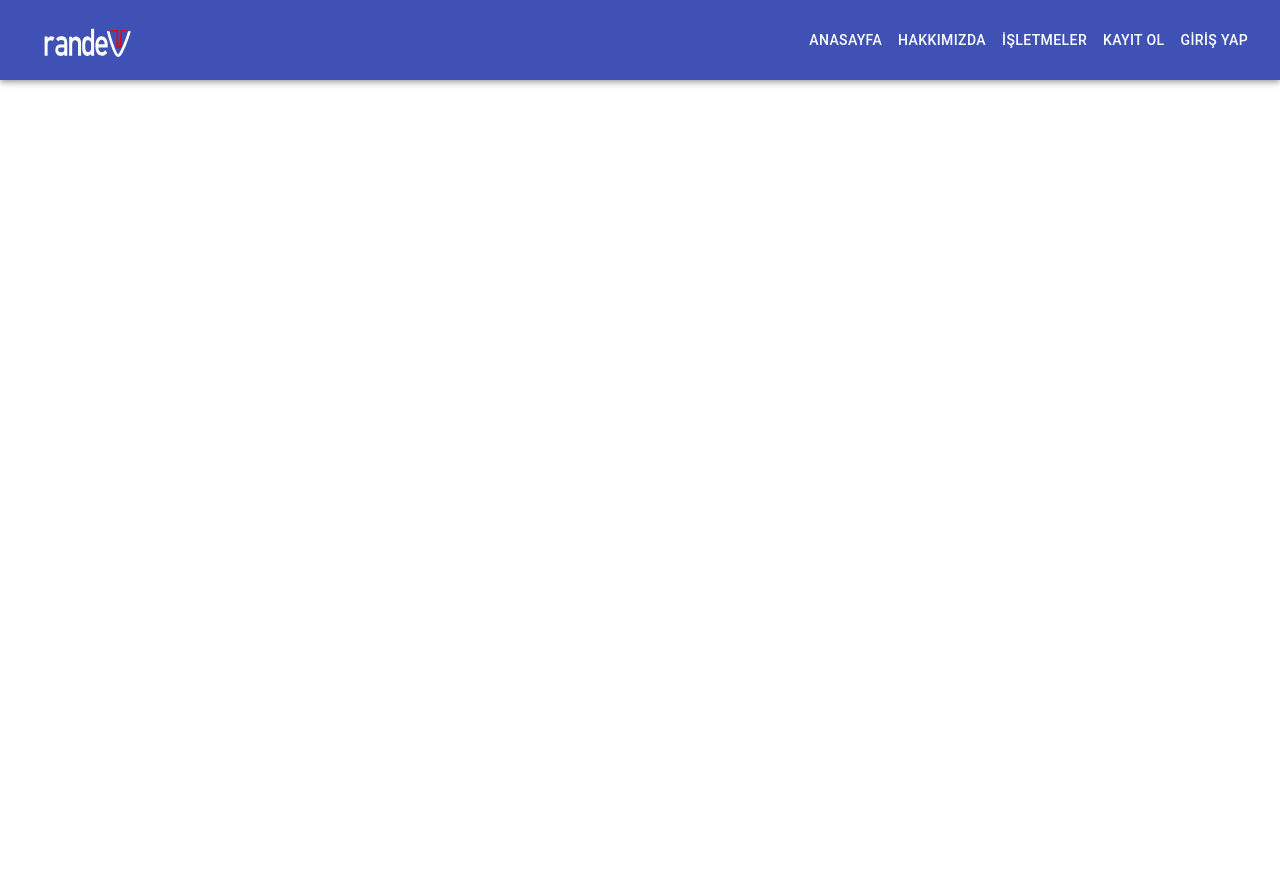
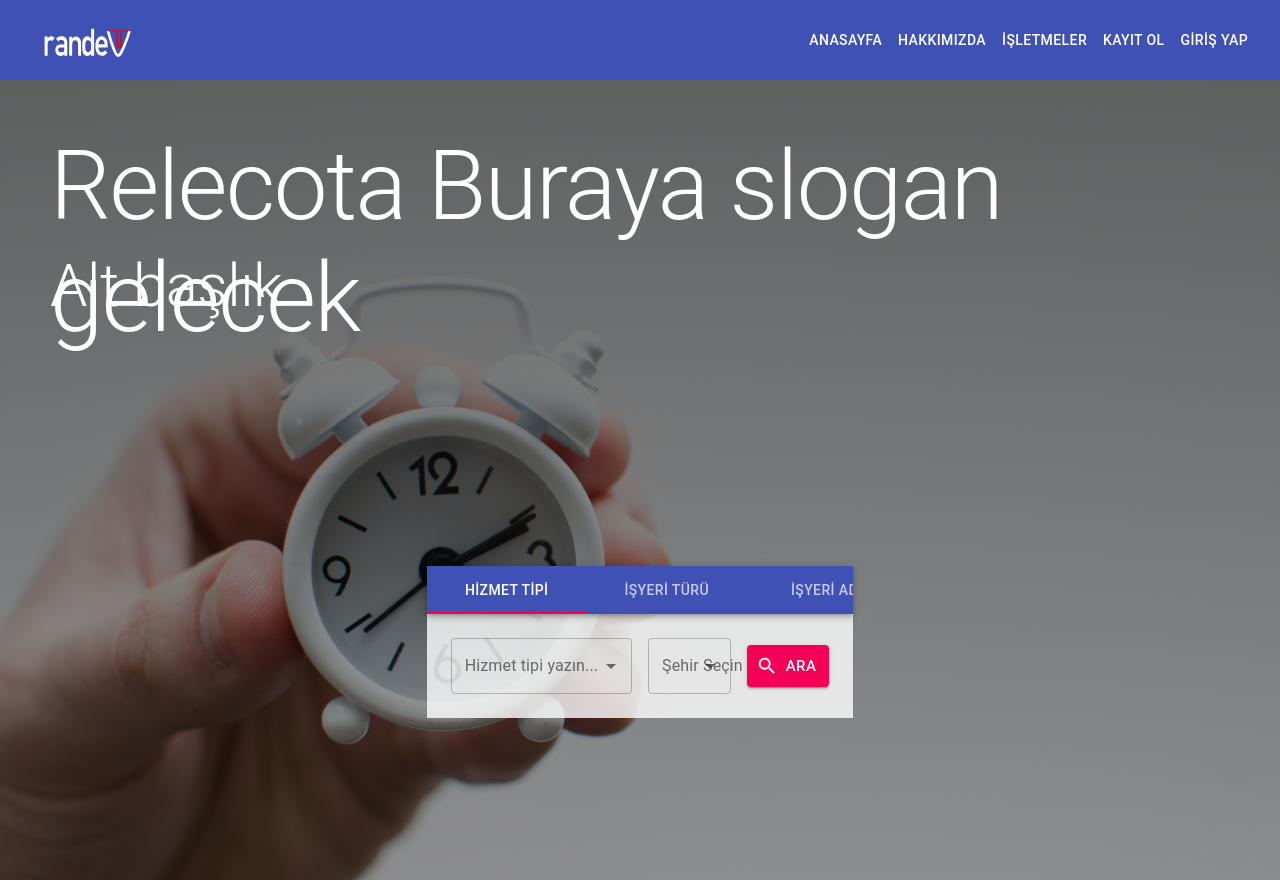
Before and after one commit to serbestemre/randeu-webApp, a React app: page / in a window 1280 px wide. Before the commit the page ends 800 px from the top, so only its background shows below. Built offline with nearby package versions, Linux system fonts and the light colour scheme.

Commit message:
header and tabBar are implemented

```diff
--- a/package.json
+++ b/package.json
@@ -4,6 +4,8 @@
   "private": true,
   "dependencies": {
     "@material-ui/core": "^4.9.13",
+    "@material-ui/icons": "^4.9.1",
+    "@material-ui/lab": "^4.0.0-alpha.52",
     "@material-ui/styles": "^4.9.13",
     "autoprefixer": "7.1.2",
     "babel-core": "6.25.0",
--- a/src/App.js
+++ b/src/App.js
@@ -1,11 +1,13 @@
 import React from 'react';
+import { Grid } from "@material-ui/core";
 import NavBar from './components/Navigation/NavBar/NavBar';
-
+import Header from './containers/Header/Header';
 const App = () =>  {
     return (
-      <div>
+      <Grid container direction="column">
         <NavBar/>
-      </div>
+        <Header/>
+      </Grid>
     );
 };
 
--- a/src/components/Navigation/NavBar/NavBar.js
+++ b/src/components/Navigation/NavBar/NavBar.js
@@ -1,6 +1,7 @@
 import React from 'react';
 import { AppBar, Toolbar, Typography} from '@material-ui/core';
 import {makeStyles} from '@material-ui/styles';
+import {Grid} from '@material-ui/core';
 import Logo from '../../../assets/images/logo.svg';
 import { CardMedia } from '@material-ui/core';
 import Link from '../Link/Link';
@@ -26,7 +27,9 @@ const links = [
 
 const Header = () => {
   const classes = useStyles();
-  return <AppBar position="static">
+  return (
+    <Grid item>
+      <AppBar position="static">
         <Toolbar>
           <Typography component={"span"} className={classes.typographyStyles}>
             <CardMedia
@@ -46,6 +49,8 @@ const Header = () => {
 
         </Toolbar>
       </AppBar>
+    </Grid>
+  )
 };
 
 export default Header;
--- /dev/null
+++ b/src/components/TabBar/TabBar.js
@@ -0,0 +1,124 @@
+import React, {useState} from "react";
+import PropTypes from "prop-types";
+import { makeStyles } from "@material-ui/core/styles";
+import AppBar from "@material-ui/core/AppBar";
+import Tabs from "@material-ui/core/Tabs";
+import Tab from "@material-ui/core/Tab";
+import {Grid} from "@material-ui/core";
+import Typography from "@material-ui/core/Typography";
+import Box from "@material-ui/core/Box";
+import { fade } from "@material-ui/core/styles/colorManipulator";
+import TabForm from './TabForm/TabFrom';
+
+function TabPanel(props) {
+  const { children, value, index, ...other } = props;
+
+  return (
+    <div
+      role="tabpanel"
+      hidden={value !== index}
+      id={`simple-tabpanel-${index}`}
+      aria-labelledby={`simple-tab-${index}`}
+      {...other}
+    >
+      {value === index && (
+        <Box p={3} style={{backgroundColor:"transparent"}}>
+          <Typography  component={"span"}>{children}</Typography>
+        </Box>
+      )}
+    </div>
+  );
+}
+
+TabPanel.propTypes = {
+  children: PropTypes.node,
+  index: PropTypes.any.isRequired,
+  value: PropTypes.any.isRequired,
+};
+
+const useStyles = makeStyles((theme) => ({
+  root: {
+    flexGrow: 1,
+    backgroundColor: fade(theme.palette.background.paper, 0.8),
+  },
+}));
+
+export default function SimpleTabs() {
+
+  const businessNames = [
+    { title: "Altın Makas Erkek Kuaförü"},
+    { title: "Byce Erkek Kuaförü"},
+    { title: "Can Met Diş Polikliniği"},
+    { title: "Elit Halısaha"},
+    { title: "Homeros Vadisi Paintball"},
+  ];
+
+  const serviceList = [
+    { title: "Saç Kesim"},
+    { title: "Göz Muayenesi"},
+    { title: "Paintball"}
+  ];
+
+  const businessTypeList = [
+    { title: "Erkek Kuaförü"},
+    { title: "Güzellik Merkezi"},
+    { title: "Göz Doktoru"},
+    { title: "Diş Doktoru"},
+    { title: "Halısaha"},
+    { title: "Paintball"},
+  ];
+
+  const classes = useStyles();
+  const [value, setValue] = useState(0);
+  const [list, setList] = useState(serviceList);
+
+  const handleChange = (event, newValue) => {
+    console.log("new value=> ", newValue);
+    switch (newValue){
+      case 0:
+        setList(serviceList);
+        break;
+      case 1:
+        setList(businessTypeList);
+        break;
+      case 2:
+        setList(businessNames);
+        break;
+      default:
+        setList(serviceList);
+    }
+    setValue(newValue);
+  };
+
+  return (
+    <Grid container xl={12} justify="center" alignItems={"center"}>
+      <Grid item sm={8} xl={10}>
+        <div className={classes.root}>
+          <AppBar position="static">
+            <Tabs
+              value={value}
+              onChange={handleChange}
+              aria-label="simple tabs example"
+            >
+              <Tab label="HİZMET TİPİ" id={"tab1"} aria-controls="aria-tab1"    />
+              <Tab label="İŞYERİ TÜRÜ" id={"tab2"} aria-controls="aria-tab2"   />
+              <Tab label="İŞYERİ ADI" id={"tab3"} aria-controls="aria-tab3" />
+            </Tabs>
+          </AppBar>
+
+          <TabPanel value={value} index={0}>
+            <TabForm list={list} textFieldPlaceholder={"Hizmet tipi yazın..."}/>
+          </TabPanel>
+
+          <TabPanel value={value} index={1}>
+            <TabForm list={list} textFieldPlaceholder={"İşyeri tipi yazın..."}/>
+          </TabPanel>
+          <TabPanel value={value} index={2}>
+            <TabForm list={list} textFieldPlaceholder={"İşyeri adını yazın..."}/>
+          </TabPanel>
+        </div>
+      </Grid>
+    </Grid>
+
+  );
+}
--- /dev/null
+++ b/src/components/TabBar/TabForm/TabFrom.js
@@ -0,0 +1,79 @@
+import React from 'react';
+import {Grid} from "@material-ui/core";
+import Autocomplete from "@material-ui/lab/Autocomplete";
+import TextField from "@material-ui/core/TextField";
+import Button from "@material-ui/core/Button";
+import SearchIcon from "@material-ui/icons/Search";
+import {makeStyles} from "@material-ui/core/styles";
+import {fade} from "@material-ui/core/styles/colorManipulator";
+
+
+
+const TabForm = (props) => {
+  const cities = [
+    { title: "İzmir" },
+    { title: "İstanbul" },
+    { title: "Ankara" },
+  ];
+  const useStyles = makeStyles((theme) => ({
+    root: {
+      flexGrow: 1,
+      backgroundColor: "transparent",
+    },
+  }));
+
+  const classes = useStyles();
+  const {list, textFieldPlaceholder} = props;
+  return (
+    <form className={classes.root} noValidate autoComplete="off">
+      <Grid container item spacing={2}>
+        <Grid item xs={2} sm={6}>
+          <Autocomplete
+            id="combo-box-demo"
+            options={list}
+            getOptionLabel={(option) => option.title}
+            renderInput={(params) => (
+              <TextField
+                {...params}
+                label={textFieldPlaceholder}
+                variant="outlined"
+              />
+            )}
+          />
+        </Grid>
+
+        <Grid item xs={8} sm={3}>
+          <Autocomplete
+            className={classes.root}
+            id="combo-box-demo"
+            options={cities}
+            getOptionLabel={(option) => option.title}
+            renderInput={(params) => (
+              <TextField
+                {...params}
+                label="Şehir Seçin"
+                variant="outlined"
+              />
+            )}
+          />
+        </Grid>
+
+        <Grid container item sm={3} alignItems={"center"}>
+          <Button
+            variant="contained"
+            color="secondary"
+            size="large"
+            fullWidth={true}
+            className={classes.button}
+            startIcon={<SearchIcon />}
+          >
+            Ara
+          </Button>
+        </Grid>
+      </Grid>
+    </form>
+  );
+};
+
+
+export default TabForm;
--- /dev/null
+++ b/src/containers/Header/Header.js
@@ -0,0 +1,65 @@
+import React from 'react';
+import { Grid, Typography } from "@material-ui/core";
+import { makeStyles } from "@material-ui/styles";
+import TabBar from '../../components/TabBar/TabBar'
+import HeaderImage from "../../assets/images/header.jpg";
+
+const useStyles = makeStyles(() => ({
+  root: {
+    backgroundImage: `linear-gradient(rgba(0,0,0,0.6),rgba(0,0,0,0.4)), url(${HeaderImage})`,
+    backgroundPosition: "center center",
+    backgroundSize: "cover",
+    backgroundRepeat: "no-repeat",
+    backgroundAttachment: "fixed",
+    height: "100vh",
+  },
+  padding: {
+    paddingTop: "16px",
+  },
+}));
+
+const Header = (props) => {
+  const classes = useStyles();
+  return (
+    <Grid
+      container
+      className={classes.root}
+      item
+      direction={"row"}
+      justify={"flex-start"}
+      alignItems={"center"}
+    >
+      <Grid
+        container
+        direction={"row"}
+        alignItems={"center"}
+        stlye={{ position: "relative" }}
+      >
+        <Grid
+          item
+          xl={12}
+          style={{ position: "absolute", left: "50px", top: "130px" }}
+        >
+          <Typography component="span" style={{color:"white"}} variant="h1">
+            Relecota Buraya slogan gelecek
+          </Typography>
+        </Grid>
+        <Grid
+          item
+          xl={4}
+          style={{ position: "absolute", left: "50px", top: "250px" }}
+        >
+          <Typography variant="h2"  style={{color:"white"}}>Alt başlık</Typography>
+        </Grid>
+      </Grid>
+
+      <Grid container justify={"center"} alignItems={"center"}>
+        <Grid item xs={8} sm={6}>
+          <TabBar />
+        </Grid>
+      </Grid>
+    </Grid>
+  )
+};
+
+export default Header;
```
Lines whose indentation alone changed are shown as unchanged.
